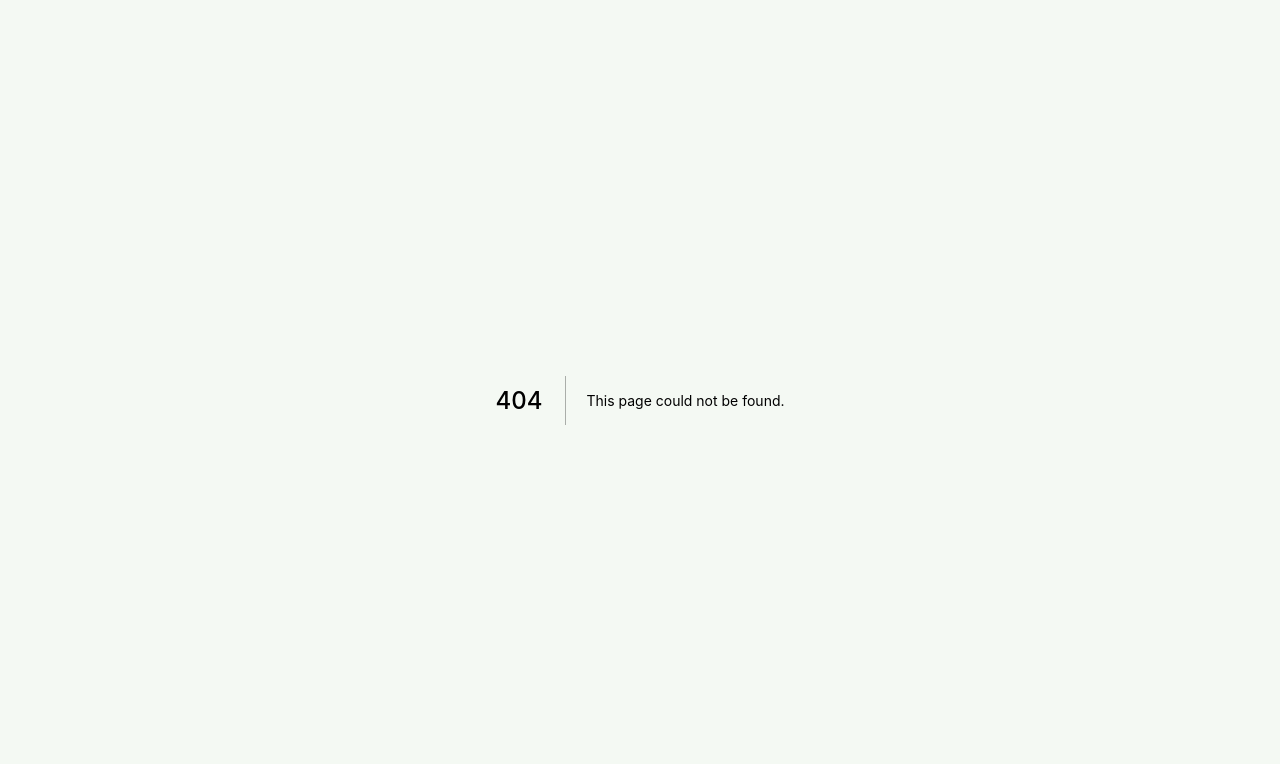
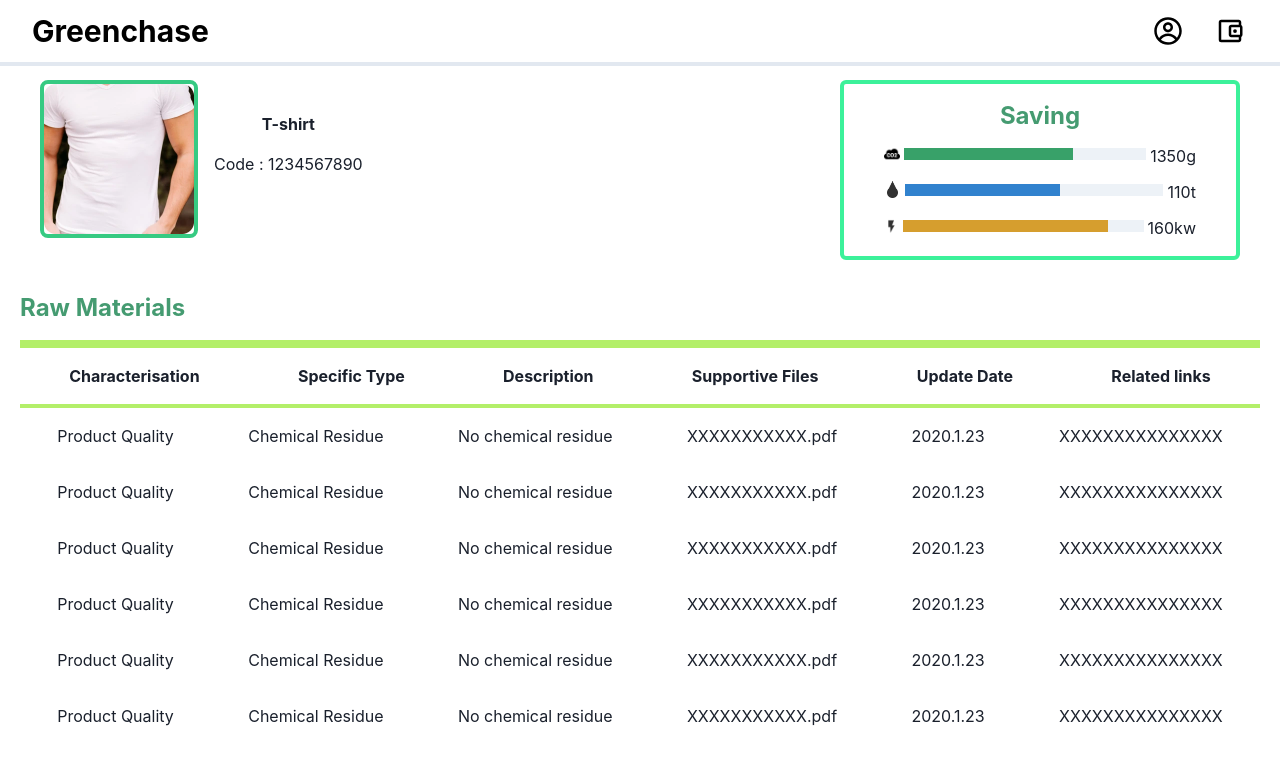
Before and after one commit to DaJoX-Lab/GreenChase, a Next.js app: page /raw-material in a window 1280 px wide. Before the commit this address had no page. Shown: the top 764 px of the page. Built offline with nearby package versions, Linux system fonts and the light colour scheme.

Commit message:
complete figma design

```diff
--- a/components/Banner.js
+++ b/components/Banner.js
@@ -10,7 +10,7 @@ const Banner = () => {
 	return (
 		<>
 			<div className='md:block bg-white hidden'>
-				<div className='flex pl-[15vw] pr-[0vw]  w-full'>
+				<div className='flex pl-[5vw] pr-[0vw]  w-full'>
 					<div className='w-ful pt-[20vh] absolute mr-[50vw]'>
 						<h1 className='text-[#459B71] text-5xl font-bold mb-8'>
 							GreenChase
@@ -23,7 +23,7 @@ const Banner = () => {
 							based on blockchain technology.
 						</p>
 					</div>
-					<div className='mt-20 ml-[30vw]'>
+					<div className='mt-20 ml-[40vw]'>
 						<Image
 							src={Rectangle}
 							objectFit='contain'
@@ -83,10 +83,10 @@ const Banner = () => {
 						</div>
 					</div>
 				</div>
-				<div className=' md:block hidden w-full z-0 max-w-full ml-[50vw]'>
+				<div className='md:block lg:block hidden w-full z-0 max-w-full ml-[50vw]'>
 					<Image src={Ellipse1} alt='ellipse' height={500} width={500} />
 				</div>
-				<div className=' md:block hidden mb-8 mt-[-80vh] absolute pr-20 '>
+				<div className='lg:mt-[-80vh] md:block hidden mb-8 absolute pr-20 '>
 					<h1 className='text-[#459B71] text-5xl font-bold mb-8 mt-7'>
 						About Product
 					</h1>
@@ -98,7 +98,7 @@ const Banner = () => {
 						trace and accumulate green credits, so as to improve the climate.
 					</p>
 				</div>
-				<div className='md:block hidden mt-[-40vh] absolute pr-20 '>
+				<div className='lg:mt-[-40vh] md:block hidden mt-[-40vh] absolute pr-20 '>
 					<h1 className='text-[#459B71] text-5xl font-bold mb-8'>
 						What&lsquo;s Next
 					</h1>
--- a/components/Footer.jsx
+++ b/components/Footer.jsx
@@ -43,7 +43,7 @@ const Footer = () => {
 					</div>
 				</div>
 			</div>
-			<div className='md:absolute inherit mt-[0vh]  md:mt-[20vh] ml-[85vw] md:ml-[80vw] text-[#323232] md:text-white'>
+			<div className='md:absolute inherit mt-[30vh]  md:mt-[20vh] ml-[85vw] md:ml-[80vw] text-[#323232] md:text-white'>
 				<div className='Apps'>
 					<div className='md:text-3xl text-4xl mr-5 mb-2 md:mb-0'>
 						<FaFacebook />
@@ -56,7 +56,7 @@ const Footer = () => {
 					</div>
 				</div>
 			</div>
-			<div className='md:block hidden h-48 mt-[-10px] bg-[#1D4B41]' />
+			<div className='md:block hidden h-60 mb-[0px] mt-[-10px] bg-[#1D4B41]' />
 		</div>
 	)
 }
--- a/pages/product-details.js
+++ b/pages/product-details.js
@@ -1,20 +1,22 @@
-//import Arrow from "../assets/Arrow.webp";
-//import Carbon from "../assets/carbon.webp";
+import Arrow from '../assets/Arrow.webp'
+import Carbon from '../assets/carbon.webp'
+import { NavBar } from '../components'
 import drop from '../assets/drop.webp'
 import flash from '../assets/flash.webp'
 import c02 from '../assets/co2.webp'
 import Product1 from '../assets/product1.webp'
-/*import consumer from '../assets/consumer.webp';
-import fibre from '../assets/fibre.webp';
-import manufactor from '../assets/manufactor.webp';
-import organic from '../assets/organic.webp';
-import raw from '../assets/raw.webp';
-import recycle from '../assets/recycle.webp';
-import transportation from '../assets/transportation.webp';
-import weave from '../assets/weave.webp';
-import world from '../assets/world.webp';*/
+import consumer from '../assets/consumer.webp'
+import fibre from '../assets/fibre.webp'
+import manufactor from '../assets/manufactor.webp'
+import organic from '../assets/organic.webp'
+import raw from '../assets/raw.webp'
+import recycle from '../assets/recycle.webp'
+import transportation from '../assets/transportation.webp'
+import weave from '../assets/weave.webp'
+import world from '../assets/world.webp'
 import { Progress } from '@chakra-ui/react'
 import Image from 'next/image'
+import Link from 'next/link'
 
 const Product = () => {
 	const Amount = ({ icon, perc, amount, color }) => {
@@ -34,11 +36,83 @@ const Product = () => {
 			</div>
 		)
 	}
+
+	const ImageCircle = ({
+		image,
+		text,
+		support,
+		image1,
+		image2,
+		image3,
+		image4,
+		text1,
+		text2,
+		text3,
+	}) => {
 		return (
+			<div className='justify-center text-center mobile'>
+				<div className='rounded-full cursor-pointer'>
+					<Link href='/raw-material'>
+						<Image src={image} alt={image} height={100} width={100} />
+					</Link>
+				</div>
+				<h1 className='text-1xl font-bold'>{text}</h1>
+				<p className='mt-8'>{support}</p>
+				<div className='mt-4'>
+					{image1 ? (
+						<Image
+							src={image1}
+							height={20}
+							width={20}
+							alt={image1}
+							objectFit='contain'
+						/>
+					) : (
+						<div className='h-4 w-2' />
+					)}
+					{image2 && (
+						<Image
+							src={image2}
+							height={20}
+							width={20}
+							alt={image2}
+							objectFit='contain'
+						/>
+					)}
+					{image3 && (
+						<Image
+							src={image3}
+							height={20}
+							width={20}
+							alt={image3}
+							objectFit='contain'
+						/>
+					)}
+					{image4 && (
+						<Image
+							src={image4}
+							height={20}
+							width={20}
+							alt={image4}
+							objectFit='contain'
+						/>
+					)}
+				</div>
+				<div className='mt-4'>
+					<p className='mb-2'>{text1}</p>
+					<p className='mb-2'>{text2}</p>
+					<p>{text3}</p>
+				</div>
+			</div>
+		)
+	}
+	return (
+		<>
+			<NavBar />
 			<div className='pt-20 bg-white'>
-			<div className='Apps pl-10 pr-10 justify-between md:pl-40 md:pr-40'>
-				<div className='flex'>
-					<div className='border-[#36ca82] h-[158px] rounded-md border-4'>
+				<div className='Apps pl-5 pr-5 justify-between md:pl-40 md:pr-40'>
+					<div className='Apps justify-center text-center'>
+						<div className='border-[#36ca82] h-[158px] rounded-lg border-4'>
 							<Image
 								src={Product1}
 								alt='product'
@@ -52,7 +126,7 @@ const Product = () => {
 							<p>Code : 1234567890</p>
 						</div>
 					</div>
-				<div className='justify-center w-[400px] pl-10 pr-10 border-[#3cf19a] rounded-md border-4 h-full text-center'>
+					<div className='justify-center md:w-[400px] w-[100%] pl-10 pr-10 border-[#3cf19a] rounded-md border-4 h-full text-center'>
 						<h1 className='text-2xl mb-4 mt-4 font-bold text-[#459B71]'>
 							Saving
 						</h1>
@@ -63,7 +137,116 @@ const Product = () => {
 						</div>
 					</div>
 				</div>
+				<div className='justify-center item-center text-center pl-5 pr-5 md:pl-20 md:pr-20 pt-10'>
+					<h1 className='font-bold text-2xl text-[#459B71]'>
+						Blockchain Traceability
+					</h1>
+					<div className='Apps mt-8 justify-center'>
+						<div className='mt-40 hidden md:block mr-8 ml-[-100px]'>
+							<h1 className='font-bold text-1xl mb-4'>Green Support</h1>
+							<h1 className='font-bold text-1xl mb-4'>Certificate</h1>
+							<div className='flex'>
+								<h1 className='font-bold text-1xl mb-4'>Saving</h1>
+								<div className='ml-8 flex-row mb-2'>
+									<div className='mb-2'>
+										<Image
+											width={20}
+											height={20}
+											alt='co2'
+											src={c02}
+											objectFit='contain'
+										/>
 									</div>
+									<div className='mb-2'>
+										<Image
+											width={20}
+											height={20}
+											alt='drop'
+											src={drop}
+											objectFit='contain'
+										/>
+									</div>
+									<div>
+										<Image
+											width={20}
+											height={20}
+											alt='flash'
+											src={flash}
+											objectFit='contain'
+										/>
+									</div>
+								</div>
+							</div>
+							<h1 className='font-bold text-1xl mb-4'>Others</h1>
+						</div>
+						<ImageCircle
+							text='Raw Materials'
+							image1={organic}
+							text1='1000g'
+							text2='1t'
+							text3='3.5kw'
+							image2={world}
+							support='organic cotton'
+							image={raw}
+						/>
+						<div className='mt-2 ml-2 mr-2'>
+							<Image src={Arrow} width={50} alt='arrow' objectFit='contain' />
+						</div>
+						<ImageCircle
+							text='Fibre'
+							support='-'
+							text1='0g'
+							text2='0t'
+							text3='10kw'
+							image1={organic}
+							image2={world}
+							image={fibre}
+						/>
+						<div className='mt-2 ml-2 mr-2'>
+							<Image src={Arrow} width={50} alt='arrow' objectFit='contain' />
+						</div>
+						<ImageCircle
+							text='Weaving'
+							support='-'
+							text1='0g'
+							text2='0t'
+							text3='10kw'
+							image={weave}
+						/>
+						<div className='mt-2 ml-2 mr-2'>
+							<Image src={Arrow} alt='arrow' width={50} objectFit='contain' />
+						</div>
+						<ImageCircle
+							text='Manufactory'
+							support='-'
+							text1='0g'
+							text2='0t'
+							text3='10kw'
+							image1={organic}
+							image2={Carbon}
+							mage3={recycle}
+							image4={world}
+							image={manufactor}
+						/>
+						<div className='mt-2 ml-2 mr-2'>
+							<Image src={Arrow} alt='arrow' width={50} objectFit='contain' />
+						</div>
+						<ImageCircle
+							text='Transportation'
+							text1='9000g'
+							text2='0t'
+							text3='0kw'
+							support='electric truck'
+							image={transportation}
+						/>
+						<div className='mt-2 ml-2 mr-2'>
+							<Image src={Arrow} alt='arrow' width={50} objectFit='contain' />
+						</div>
+						<ImageCircle text='Consumer' support='You' image={consumer} />
+					</div>
+				</div>
+			</div>
+		</>
 	)
 }
 
--- a/pages/profile.js
+++ b/pages/profile.js
@@ -13,6 +13,7 @@ import drop from '../assets/drop.webp'
 import flash from '../assets/flash.webp'
 import c02 from '../assets/co2.webp'
 import { Progress } from '@chakra-ui/react'
+import Link from 'next/link'
 
 const Profile = () => {
 	const Amount = ({ icon, perc, amount, color }) => {
@@ -33,7 +34,7 @@ const Profile = () => {
 		)
 	}
 	return (
-		<div className='justify-center'>
+		<div className='justify-center mb-8'>
 			<NavBar />
 			<div className='md:flex-row Apps flex-col pt-20 pl-10 pr-10 md:pl-20 md:pr-20 justify-between'>
 				<div className='justify-center text-center'>
@@ -67,13 +68,14 @@ const Profile = () => {
 					</div>
 				</div>
 			</div>
-			<div className='justify-center mb-8 bg-white mt-8 text-center h-full md:h-[60vh] border-[#36ca82] rounded-md border-4	'>
+			<div className='justify-center bg-white mt-8 text-center h-full md:h-[60vh] border-[#36ca82] rounded-md border-4	'>
 				<h1 className='text-[#459B71] text-2xl mt-4'>My Purchase</h1>
 				<div className='md:flex grid grid-rows-4 grid-flow-col gap-2 pr-10 pl-10 mt-4'>
 					{[Product1, Product2, Product3, Product4, Product5, Product6].map(
 						(item, index) => {
 							return (
-								<div key={index} className='ml-8 mb-4'>
+								<div key={index} className='ml-8 cursor-pointer mb-4'>
+									<Link href='/product-details'>
 										<Image
 											src={item}
 											alt={item}
@@ -81,6 +83,7 @@ const Profile = () => {
 											width={80}
 											objectFit='contain'
 										/>
+									</Link>
 								</div>
 							)
 						}
--- /dev/null
+++ b/pages/raw-material.js
@@ -0,0 +1,140 @@
+import { NavBar } from '../components'
+import Image from 'next/image'
+import { Progress } from '@chakra-ui/react'
+import drop from '../assets/drop.webp'
+import flash from '../assets/flash.webp'
+import c02 from '../assets/co2.webp'
+import Product1 from '../assets/product1.webp'
+
+const Raw = () => {
+	const Amount = ({ icon, perc, amount, color }) => {
+		return (
+			<div className='w-full flex mb-4'>
+				<div className='-mt-1 mr-1'>
+					<Image
+						width={20}
+						height={20}
+						alt={icon}
+						src={icon}
+						objectFit='contain'
+					/>
+				</div>
+				<Progress width='100%' value={perc} colorScheme={color} />
+				<p className='-mt-1 ml-1'>{amount}</p>
+			</div>
+		)
+	}
+
+	const THEAD = () => {
+		return (
+			<div className='justify-around flex mt-4'>
+				<h1 className='font-bold text-1xl'>Characterisation</h1>
+				<h1 className='font-bold text-1xl'>Specific Type</h1>
+				<h1 className='font-bold text-1xl'>Description</h1>
+				<h1 className='font-bold text-1xl'>Supportive Files</h1>
+				<h1 className='font-bold text-1xl'>Update Date</h1>
+				<h1 className='font-bold text-1xl'>Related links</h1>
+			</div>
+		)
+	}
+	const TBODY = ({ text1, text2, text3, text4, text5, text6 }) => {
+		return (
+			<div className='justify-around flex mt-4 mb-8'>
+				<h1 className='text-1xl'>{text1}</h1>
+				<h1 className='text-1xl'>{text2}</h1>
+				<h1 className='text-1xl'>{text3}</h1>
+				<h1 className='text-1xl'>{text4}</h1>
+				<h1 className='text-1xl'>{text5}</h1>
+				<h1 className='text-1xl'>{text6}</h1>
+			</div>
+		)
+	}
+	return (
+		<div className='bg-white'>
+			<NavBar />
+			<div className='Apps pt-20 bg-white justify-between pl-20 pr-20 md:pl-10 md:pr-10'>
+				<div className='Apps justify-center text-center'>
+					<div className='border-[#36ca82] h-[158px] rounded-lg border-4'>
+						<Image
+							src={Product1}
+							alt='product'
+							height={150}
+							width={150}
+							objectFit='contain'
+						/>
+					</div>
+					<div className='ml-4 mt-8'>
+						<h1 className='font-bold mb-4 text-1xl'>T-shirt</h1>
+						<p>Code : 1234567890</p>
+					</div>
+				</div>
+				<div className='justify-center md:w-[400px] w-[100%] pl-10 pr-10 border-[#3cf19a] rounded-md border-4 h-full text-center'>
+					<h1 className='text-2xl mb-4 mt-4 font-bold text-[#459B71]'>
+						Saving
+					</h1>
+					<div>
+						<Amount icon={c02} perc='70' color='green' amount='1350g' />
+						<Amount icon={drop} perc='60' color='blue' amount='110t' />
+						<Amount icon={flash} perc='85' color='yellow' amount='160kw' />
+					</div>
+				</div>
+			</div>
+			<div className='pl-5 mt-8 bg-white pr-5'>
+				<h1 className='text-[#459B71] font-bold text-2xl'>Raw Materials </h1>
+				<div className='w-[100%] mt-4 bg-[#B3EF69] h-2' />
+				<THEAD />
+				<div className='w-[100%] mt-4 bg-[#B3EF69] h-1' />
+				<TBODY
+					text1='Product Quality'
+					text2='Chemical Residue'
+					text3='No chemical residue'
+					text4='XXXXXXXXXXX.pdf'
+					text5='2020.1.23'
+					text6='XXXXXXXXXXXXXXX'
+				/>
+				<TBODY
+					text1='Product Quality'
+					text2='Chemical Residue'
+					text3='No chemical residue'
+					text4='XXXXXXXXXXX.pdf'
+					text5='2020.1.23'
+					text6='XXXXXXXXXXXXXXX'
+				/>
+				<TBODY
+					text1='Product Quality'
+					text2='Chemical Residue'
+					text3='No chemical residue'
+					text4='XXXXXXXXXXX.pdf'
+					text5='2020.1.23'
+					text6='XXXXXXXXXXXXXXX'
+				/>
+				<TBODY
+					text1='Product Quality'
+					text2='Chemical Residue'
+					text3='No chemical residue'
+					text4='XXXXXXXXXXX.pdf'
+					text5='2020.1.23'
+					text6='XXXXXXXXXXXXXXX'
+				/>
+				<TBODY
+					text1='Product Quality'
+					text2='Chemical Residue'
+					text3='No chemical residue'
+					text4='XXXXXXXXXXX.pdf'
+					text5='2020.1.23'
+					text6='XXXXXXXXXXXXXXX'
+				/>
+				<TBODY
+					text1='Product Quality'
+					text2='Chemical Residue'
+					text3='No chemical residue'
+					text4='XXXXXXXXXXX.pdf'
+					text5='2020.1.23'
+					text6='XXXXXXXXXXXXXXX'
+				/>
+			</div>
+		</div>
+	)
+}
+
+export default Raw
--- a/styles/globals.css
+++ b/styles/globals.css
@@ -7,11 +7,18 @@
 	.Apps {
 		display: flex;
 	}
+
+	.mobile {
+		flex-direction: column;
+	}
 }
 
 @media screen and (min-device-width: 768px) and (max-device-width: 1024px) {
 	.Apps {
 		display: flex;
+	}
+	.mobile {
+		flex-direction: column;
 	}
 }
 
@@ -20,4 +27,7 @@
 	.Apps {
 		flex-direction: column;
 	}
+	.mobile {
+		display: flex;
+	}
 }
```
Also changed, not shown: .babelrc (added). Lines whose indentation alone changed are shown as unchanged.
